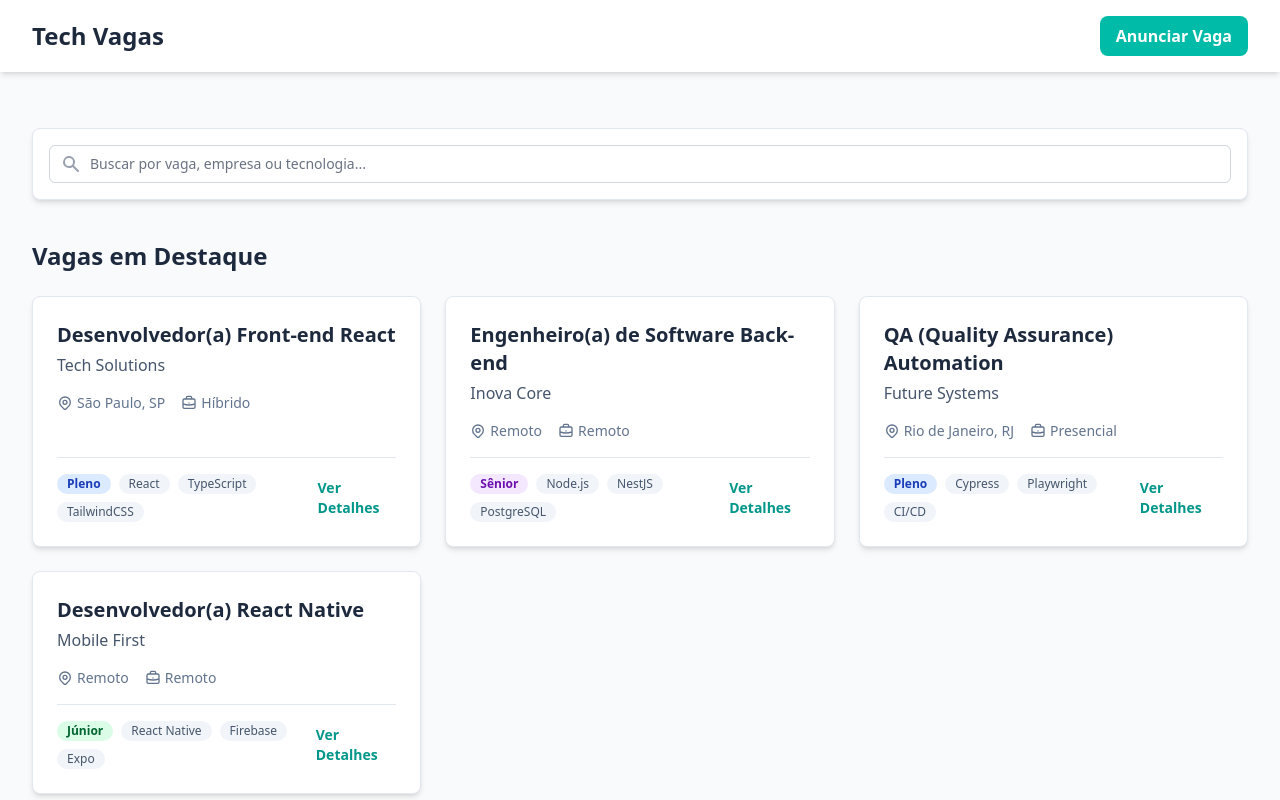
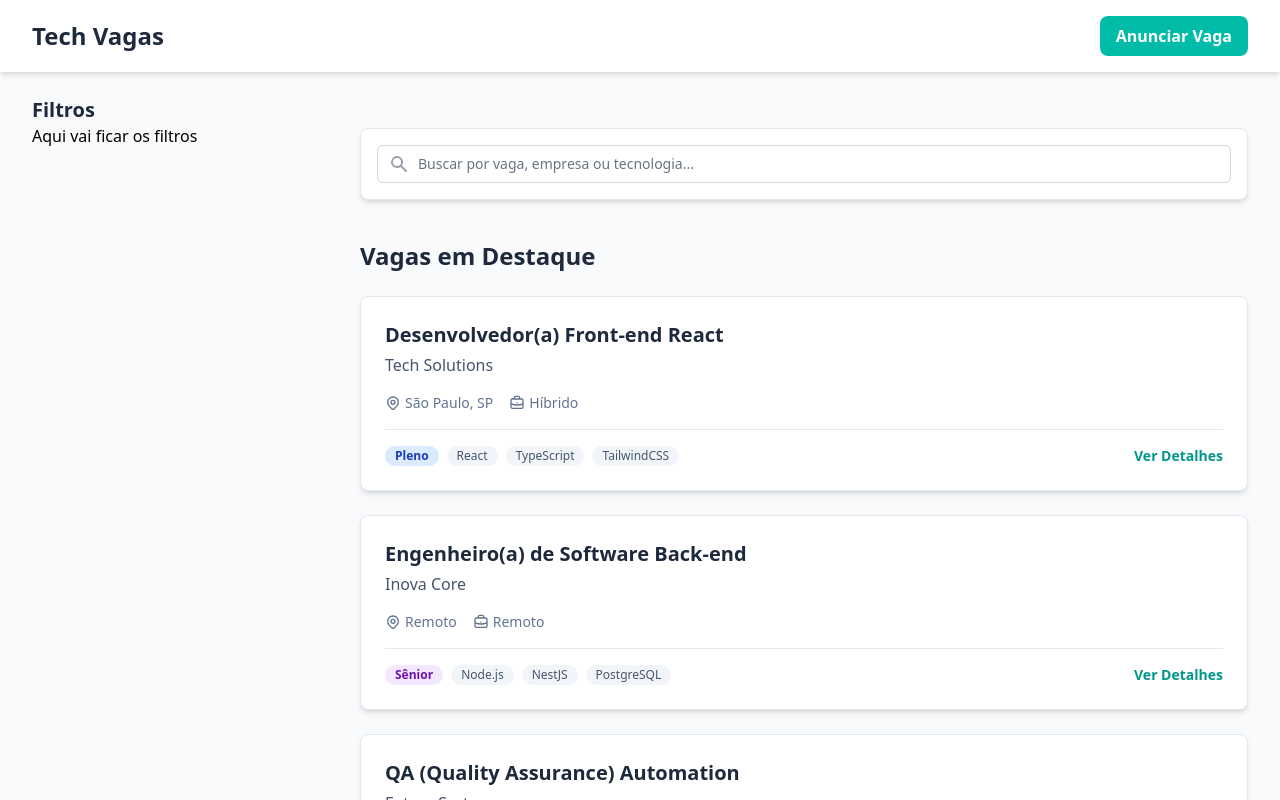
Before and after one commit to querensales/techVagas, a Next.js app: page / in a window 1280 px wide. Shown: the top 800 px of the page. Built offline with nearby package versions, Linux system fonts and the light colour scheme.

Commit message:
🚧 Criando Filtros
Container na main para dividir filtros e vagas em destaque

```diff
--- a/src/app/components/JobList/JobList.tsx
+++ b/src/app/components/JobList/JobList.tsx
@@ -31,7 +31,7 @@ export default function JobList() {
         {searchTerm ? `${filteredJobs.length} vagas encontradas` : 'Vagas em Destaque'}
       </h2>
       {filteredJobs.length > 0 ? (
-        <div className="grid grid-cols-1 md:grid-cols-2 lg:grid-cols-3 gap-6">
+        <div className="grid gap-6">
           {filteredJobs.map(job => (
             <JobCard key={job.id} job={job} />
           ))}
--- a/src/app/page.tsx
+++ b/src/app/page.tsx
@@ -18,7 +18,14 @@ export default function Home() {
     <div className="bg-slate-50 min-h-screen">
       <Header onAnnounceClick={handleOpenModal} />
       <main className="max-w-7xl mx-auto py-6 sm:px-6 lg:px-8">
-        <JobList />
+        <div className="gap-8 flex">
+          <div className="w-1/4">
+            <h2 className="text-xl font-bold text-slate-800">Filtros</h2>
+            <p>Aqui vai ficar os filtros</p>
+          </div>
+          <div className="w-3/4"><JobList /></div>
+        </div>
+
       </main>
       {isModalOpen && <JobModal onClose={handleCloseModal} />}
     </div>
```
